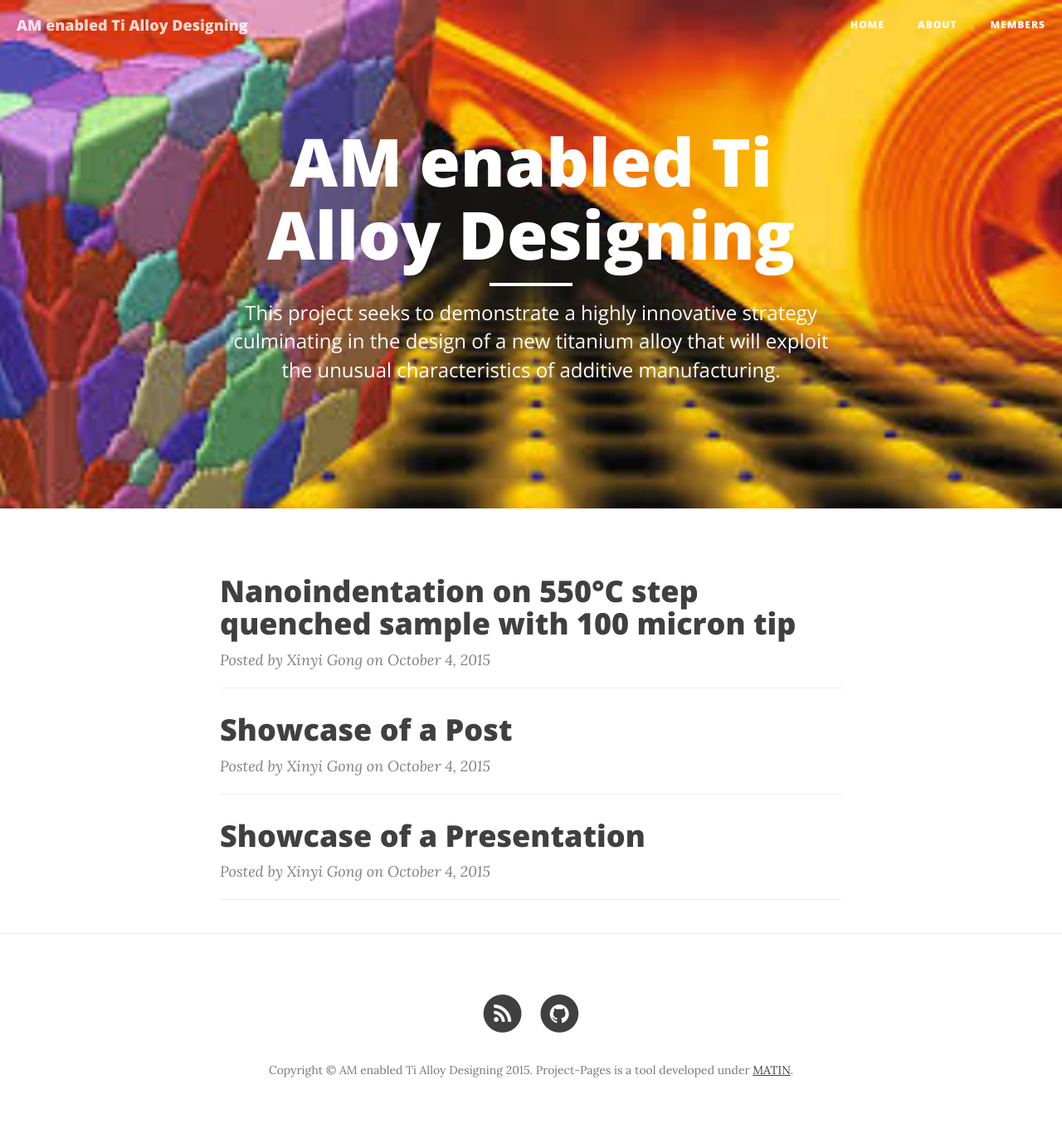
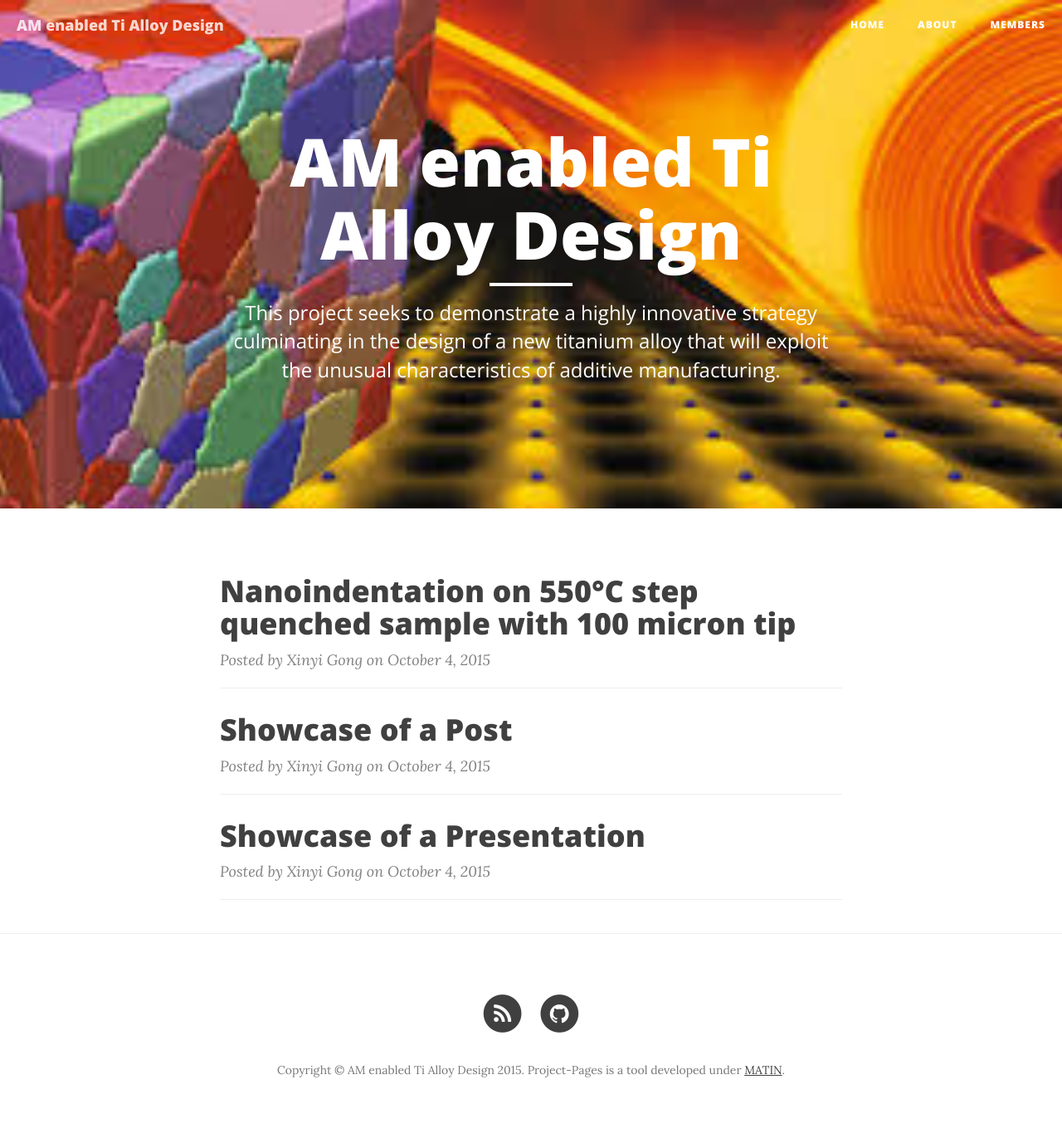
Before and after one commit to mined-gatech/DMREF-Project, a Jekyll site: the page built from index.html, in a window 1280 px wide. Shown: the whole page at 83% size. Built offline with Jekyll 4.4.1, drawn with Linux system fonts in a browser that asks for light colours; nearby versions of some CDN libraries; the list of posts is cut into pages by our own code.

Commit message:
Update _config.yml

```diff
--- a/_config.yml
+++ b/_config.yml
@@ -1,6 +1,6 @@
 # Site settings
 
-title: AM enabled Ti Alloy Designing
+title: AM enabled Ti Alloy Design
 header-img: img/bg.jpg
 email: your-email@yourdomain.com
 description: "This project seeks to demonstrate a highly innovative strategy culminating in the design of a new titanium alloy that will exploit the unusual characteristics of additive manufacturing."
```
